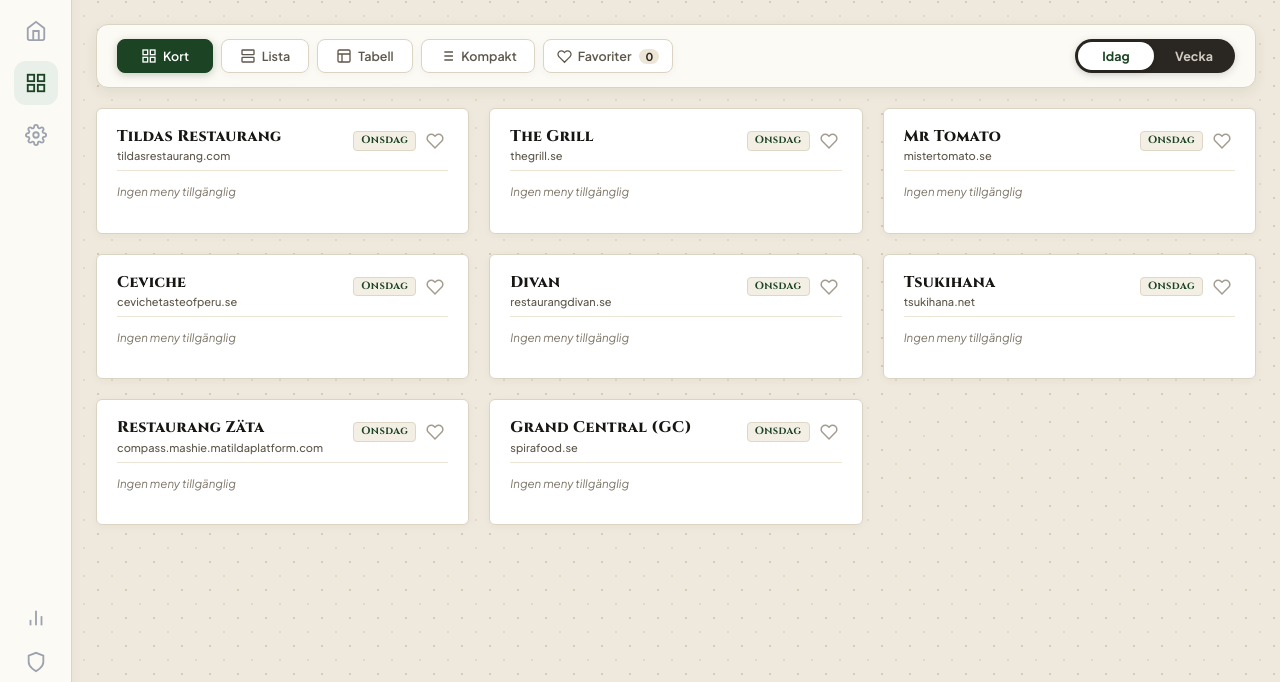
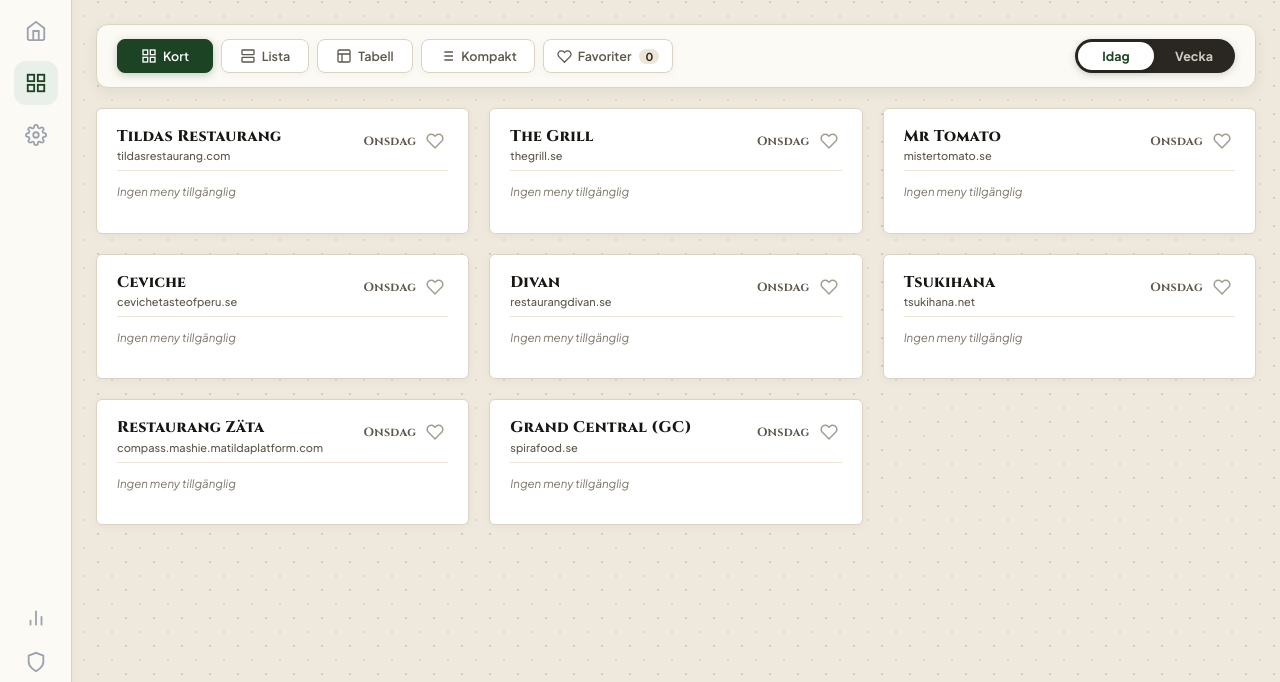
Before and after one commit to kafk/Lunch2, a Flask app: page /display in a window 1280 px wide. Shown: the part 96-778 px from the top of the page. Run offline with Flask 3, Linux system fonts and the light colour scheme; data that the repository does not hold is empty; some web fonts are replaced.

Commit message:
display: style today weekday label as plain text instead of badge

```diff
--- a/templates/display.html
+++ b/templates/display.html
@@ -553,20 +553,13 @@
         margin-top: 1px;
     }
     .lab-card-day-badge {
-        display: inline-flex;
-        align-items: center;
-        padding: 2px 7px;
-        border-radius: 4px;
         font-family: 'Cinzel', serif;
-        font-size: 10.5px;
+        font-size: 12px;
         font-weight: 700;
-        letter-spacing: 0.4px;
-        background: #f4efe4;
-        color: var(--bistro-green);
-        border: 1px solid #dfd7c5;
-        line-height: 1.3;
+        letter-spacing: 0.3px;
+        color: var(--ink-muted);
         white-space: nowrap;
-        vertical-align: middle;
+        user-select: none;
     }
     .lab-card-title-group:hover .lab-card-name {
         color: var(--bistro-green);
```
